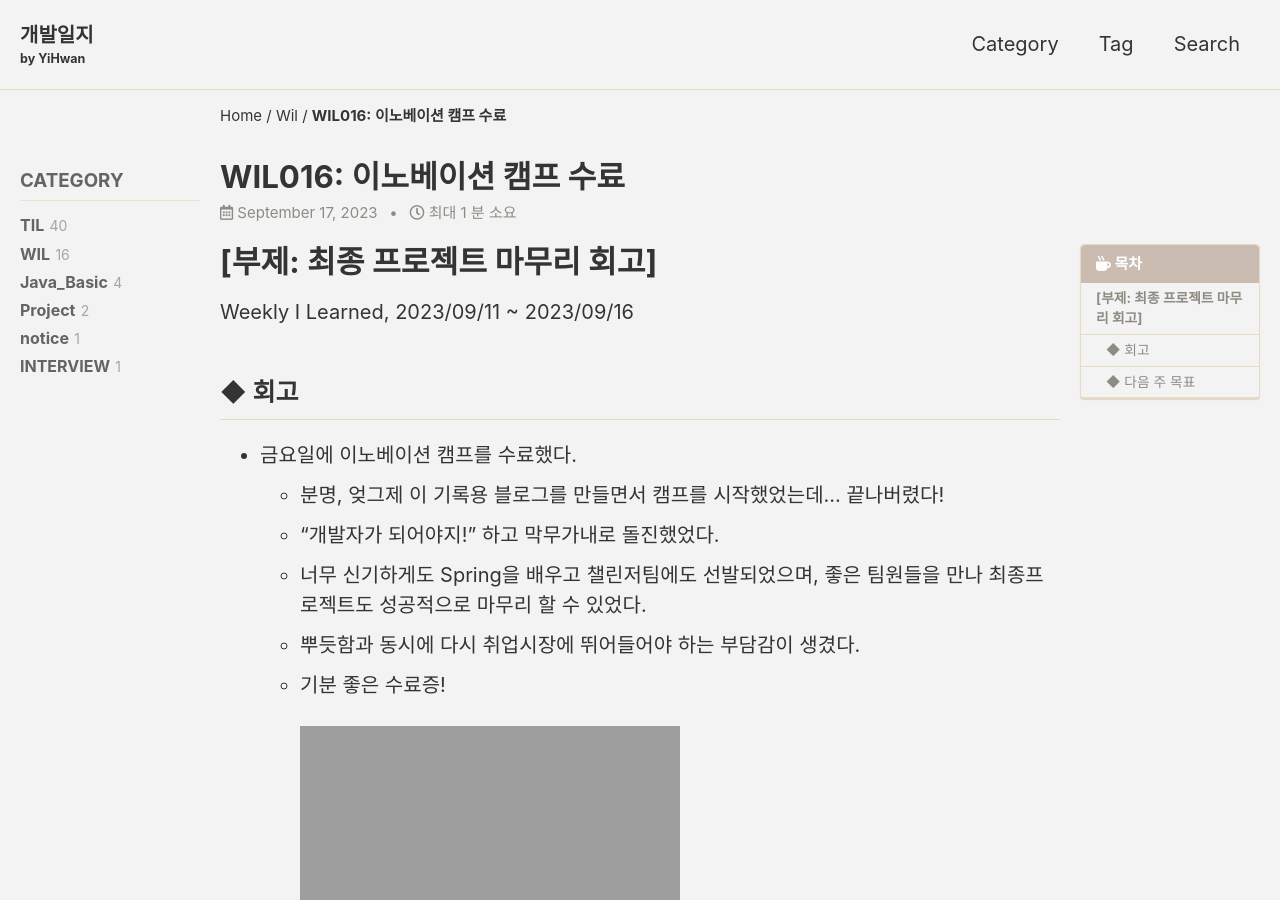
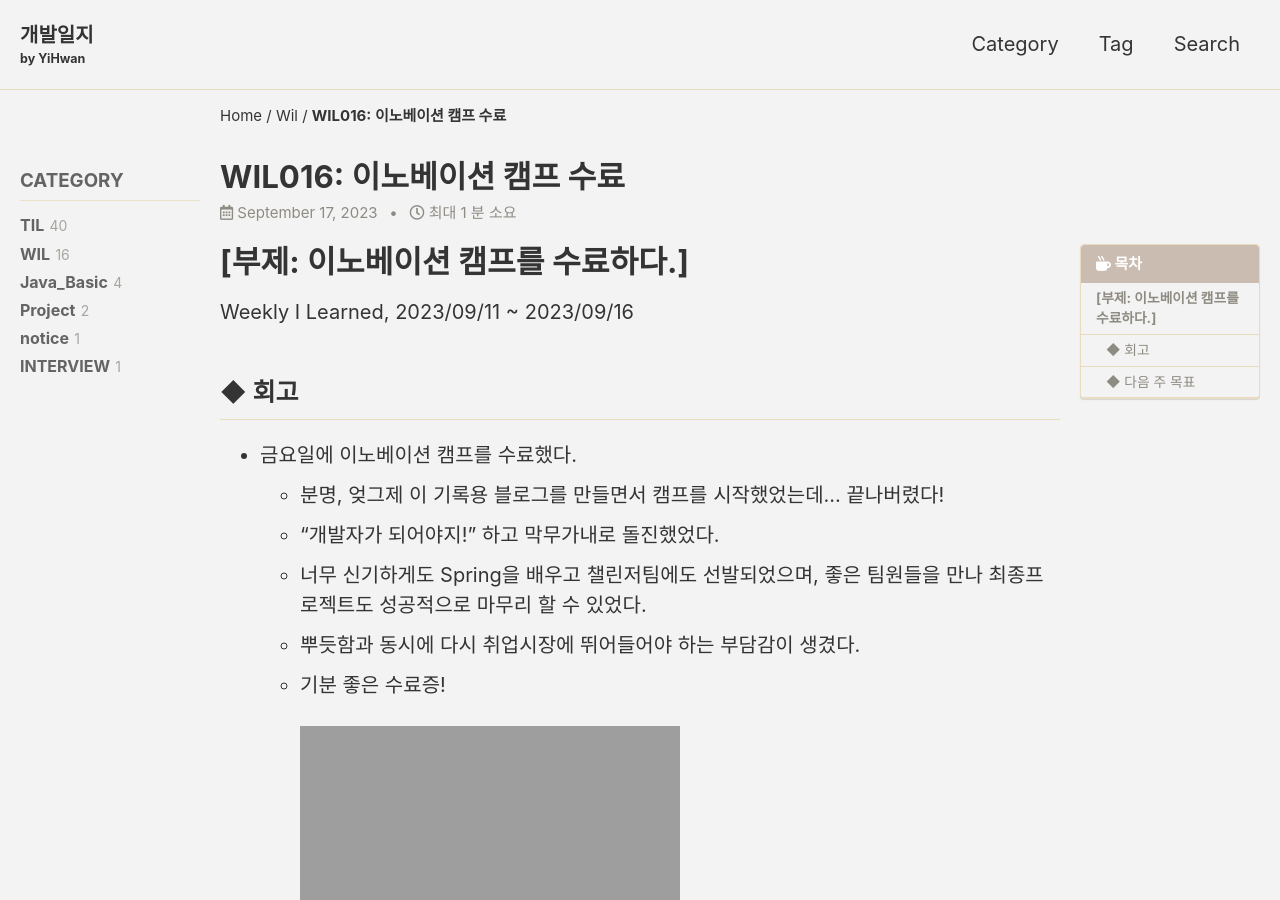
Before and after one commit to YiHwanRyu/YiHwanRyu.github.io, a Jekyll site: the page built from _posts/2023-09-17-WIL016.md, in a window 1280 px wide and 900 px high. Built offline with Jekyll 4.4.1, drawn with Linux system fonts in a browser that asks for light colours; cached includes are drawn as plain includes; some web fonts are replaced; comment, search, counter and statistics services are not loaded.

Commit message:
[UPDATE] WIL016 post 오기 수정

```diff
--- a/_posts/2023-09-17-WIL016.md
+++ b/_posts/2023-09-17-WIL016.md
@@ -15,7 +15,7 @@ sidebar:
     nav: "counts"
 ---
 
-# [부제: 최종 프로젝트 마무리 회고]
+# [부제: 이노베이션 캠프를 수료하다.]
 Weekly I Learned, 2023/09/11 ~ 2023/09/16
 
 
```
